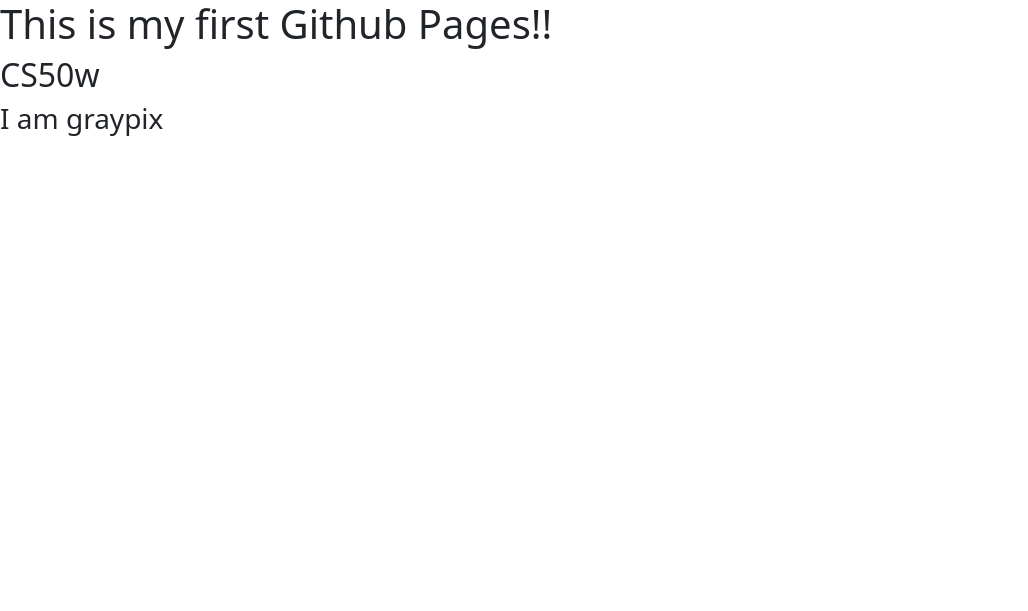
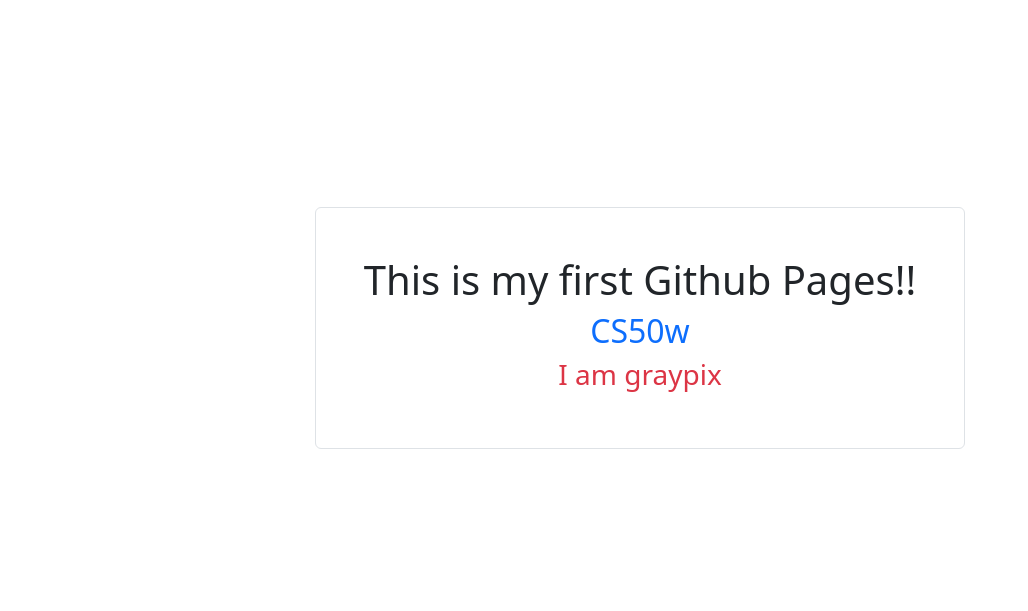
Before and after one commit to iamgraypix/iamgraypix.github.io, a plain HTML site: page index.html in a window 1280 px wide. Shown: the whole page, without its empty margins (0-1028 px from the left). Drawn offline with nearby package versions, Linux system fonts and the light colour scheme.

Commit message:
Add bootstrap styles

```diff
--- a/index.html
+++ b/index.html
@@ -13,8 +13,15 @@
     <title>Github Pages</title>
   </head>
   <body>
-    <h1>This is my first Github Pages!!</h1>
-    <h2>CS50w</h2>
-    <h3>I am graypix</h3>
+    <div
+      class="container mt-5 d-flex flex-column justify-content-center align-items-center"
+      style="height: 35rem"
+    >
+      <div class="p-5 text-center rounded border">
+        <h1>This is my first Github Pages!!</h1>
+        <h2 class="text-primary">CS50w</h2>
+        <h3 class="text-danger">I am graypix</h3>
+      </div>
+    </div>
   </body>
 </html>
```
